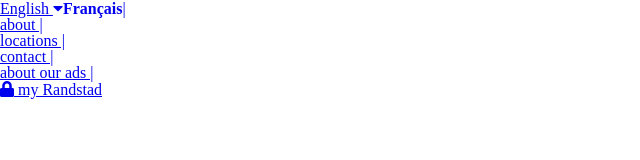
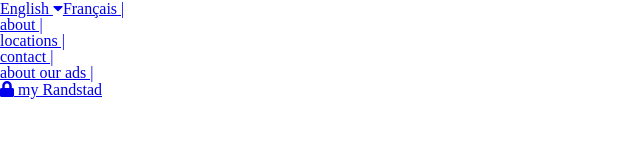
Before and after one commit to nmparfait/randstad-page, a plain HTML site: page index.html in a window 1280 px wide. Shown: the full height of the page, 0-640 px from the left. Drawn offline with Linux system fonts and the light colour scheme.

Commit message:
nav entreprise2

```diff
--- a/index.html
+++ b/index.html
@@ -12,7 +12,7 @@
 		<nav class="nav-entreprise">
 			<ul>
 				<li>
-					<a href="#">English <i class="fas fa-caret-down">Français</i>|</a>
+					<a href="#" >English <i class="fas fa-caret-down"></i><span class="option-francais">Français</span> |</a>
 				</li>
 				<li><a class="nav-underline" href="#">about |</a></li>
 				<li><a class="nav-underline" href="#">locations |</a></li>
```
